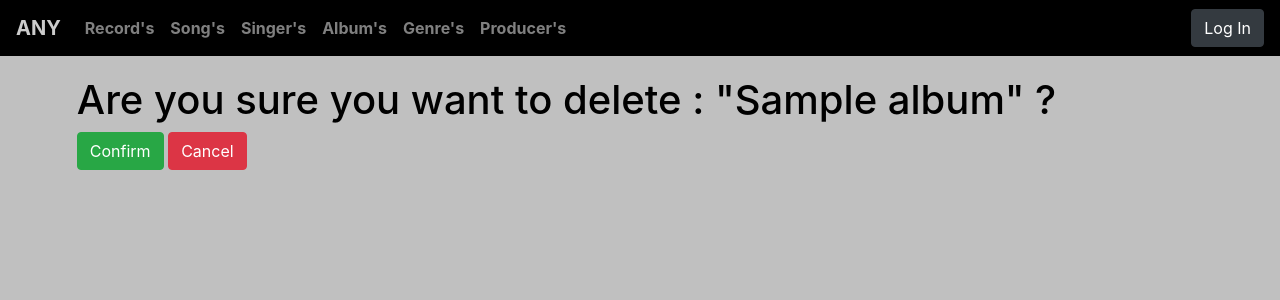
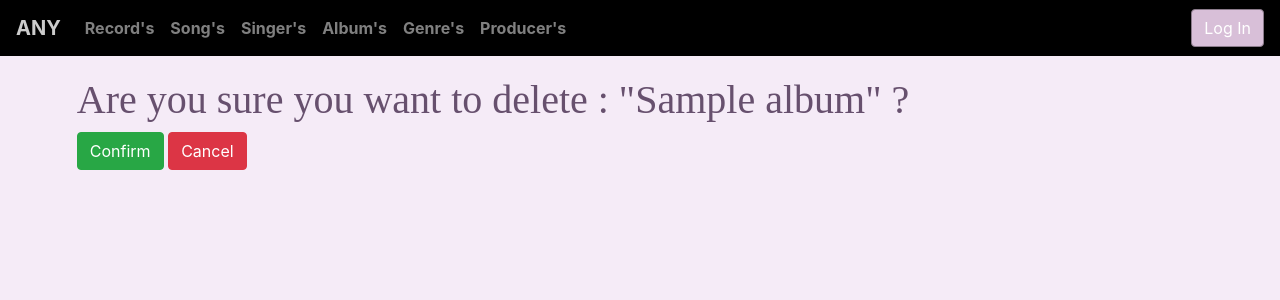
Before and after one commit to yullinisia/FINAL, a Django app: template song/templates/album/album_delete_form.html in a window 1280 px wide. Shown: the top 300 px of the page. Run offline with Django 3.2, Linux system fonts and the light colour scheme; the template is opened without the code that fills it: most values are stand-ins (such as "Sample title", 1, 10 or a date in 2020); some libraries are stand-ins or nearby versions.

Commit message:
edit album delete form

```diff
--- a/song/templates/album/album_delete_form.html
+++ b/song/templates/album/album_delete_form.html
@@ -17,10 +17,15 @@
           width: 100%;
           height: 100%;
         }
+        .btn-light {
+        color: #fff;
+        background-color:#D8BFD8;
+        border-color: #8B7B8B;
+        }
         </style>
 </head>
 
-<body style="background-color: silver;">
+<body style="background-color: #f5ebf7;">
     <nav class="navbar navbar-expand-sm navbar-custom">
         <a class="navbar-brand" href="{% url 'index' %}"><b>ANY</b></a>
         <div class="collapse navbar-collapse" id="navbarNav">
@@ -35,19 +40,19 @@
         </div>
             <div>
               {% if user.is_authenticated %}
-              <b style="color: silver">Hello, {{ user.get_username }} | </b>
-              <a type="button" class="btn btn-dark" href="{% url 'logout' %}?next={{ request.path }}">Log Out</a>
+              <b style="color: #EED2EE">Hello, {{ user.get_username }} | </b>
+              <a type="button" class="btn btn-light" href="{% url 'logout' %}?next={{ request.path }}">Log Out</a>
               {% else %}
               {% if 'login' in request.path %}
-              <a  type="button" class="btn btn-dark" href="{% url 'login' %}?next={{ '/' }}">Log In</a>
+              <a  type="button" class="btn btn-light" href="{% url 'login' %}?next={{ '/' }}">Log In</a>
               {% else %}
-              <a  type="button" class="btn btn-dark" href="{% url 'login' %}?next={{ request.path }}">Log In</a>
+              <a  type="button" class="btn btn-light" href="{% url 'login' %}?next={{ request.path }}">Log In</a>
               {% endif %}
               {% endif %}
           </div>
         </nav>
         <div class="sidebar-nav">
-            <h1 style="color: black;">Are you sure you want to delete : "{{ album }}" ?</h1>
+            <h1 style="color: #67506e; font-family: PitchWeb-Semibold,serif;">Are you sure you want to delete : "{{ album }}" ?</h1>
                 <form action="" method="POST">
                     {% csrf_token %}
                     <input type="submit" value="Confirm" class="btn btn-success"/>
```
